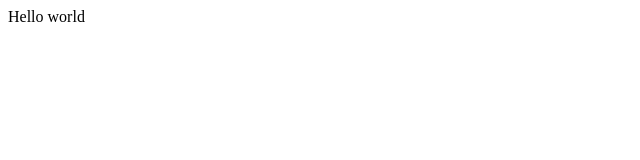
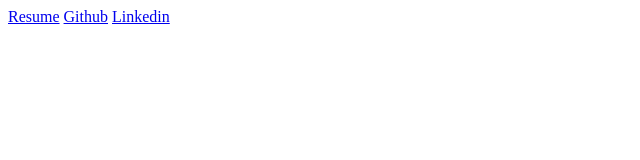
Before and after one commit to abhayma1000/abhayma1000.github.io, a plain HTML site: page index.html in a window 1280 px wide. Shown: the whole page, without its empty margins (0-640 px from the left). Drawn offline with Linux system fonts and the light colour scheme.

Commit message:
Add links to important online profiles
Add links to local Resume pdf, linkedin profile, and github page

```diff
--- a/index.html
+++ b/index.html
@@ -1 +1,5 @@
-Hello world
+<a href="pages/resume.html">Resume</A>
+
+<a href="https://github.com/abhayma1000">Github</a>
+
+<a href="https://www.linkedin.com/in/abhaymathur1000">Linkedin</a>
```
Also changed, not shown: pages/resume.html (added, +9 -0 lines), style.css (added), 1 other file.
